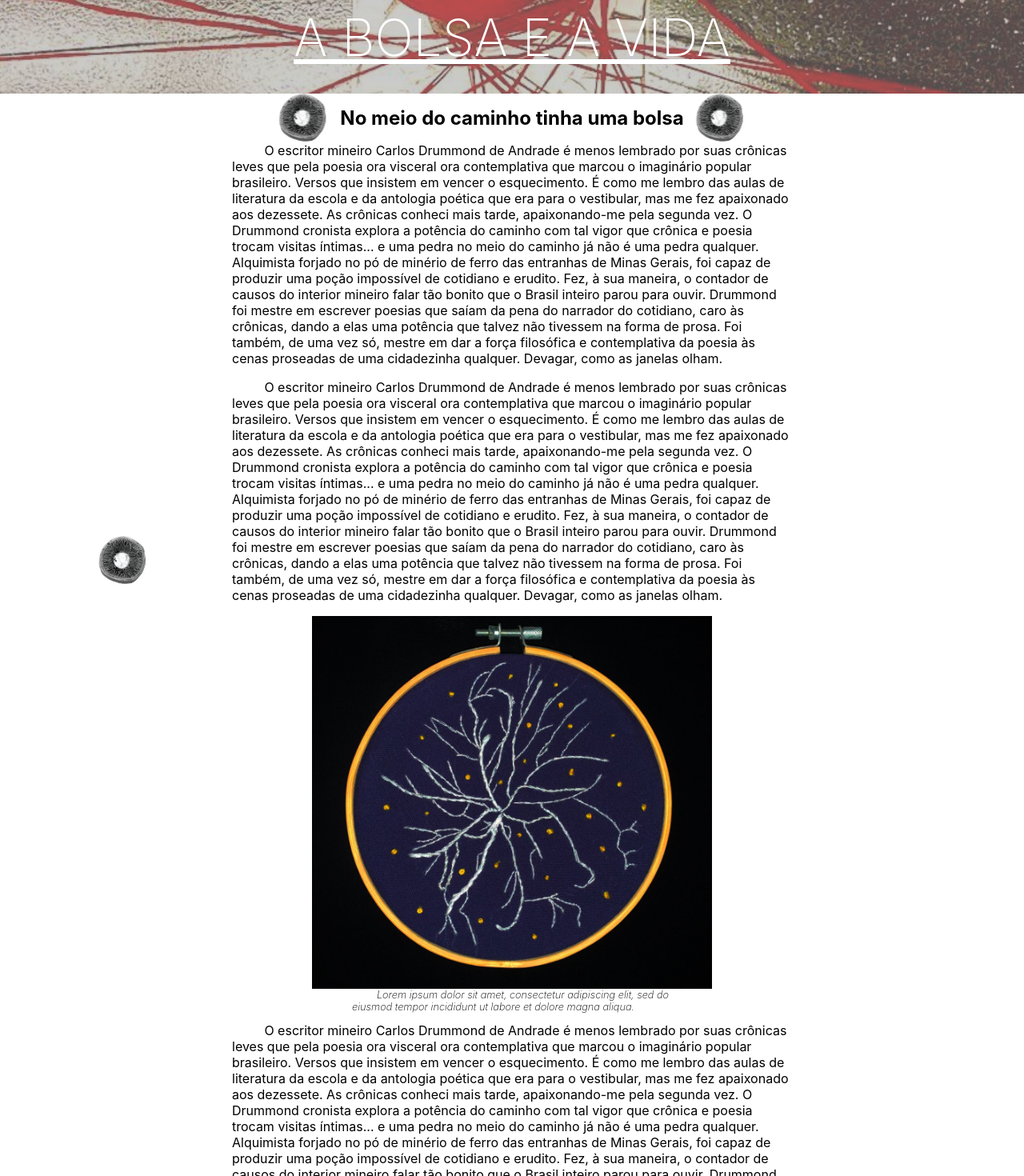
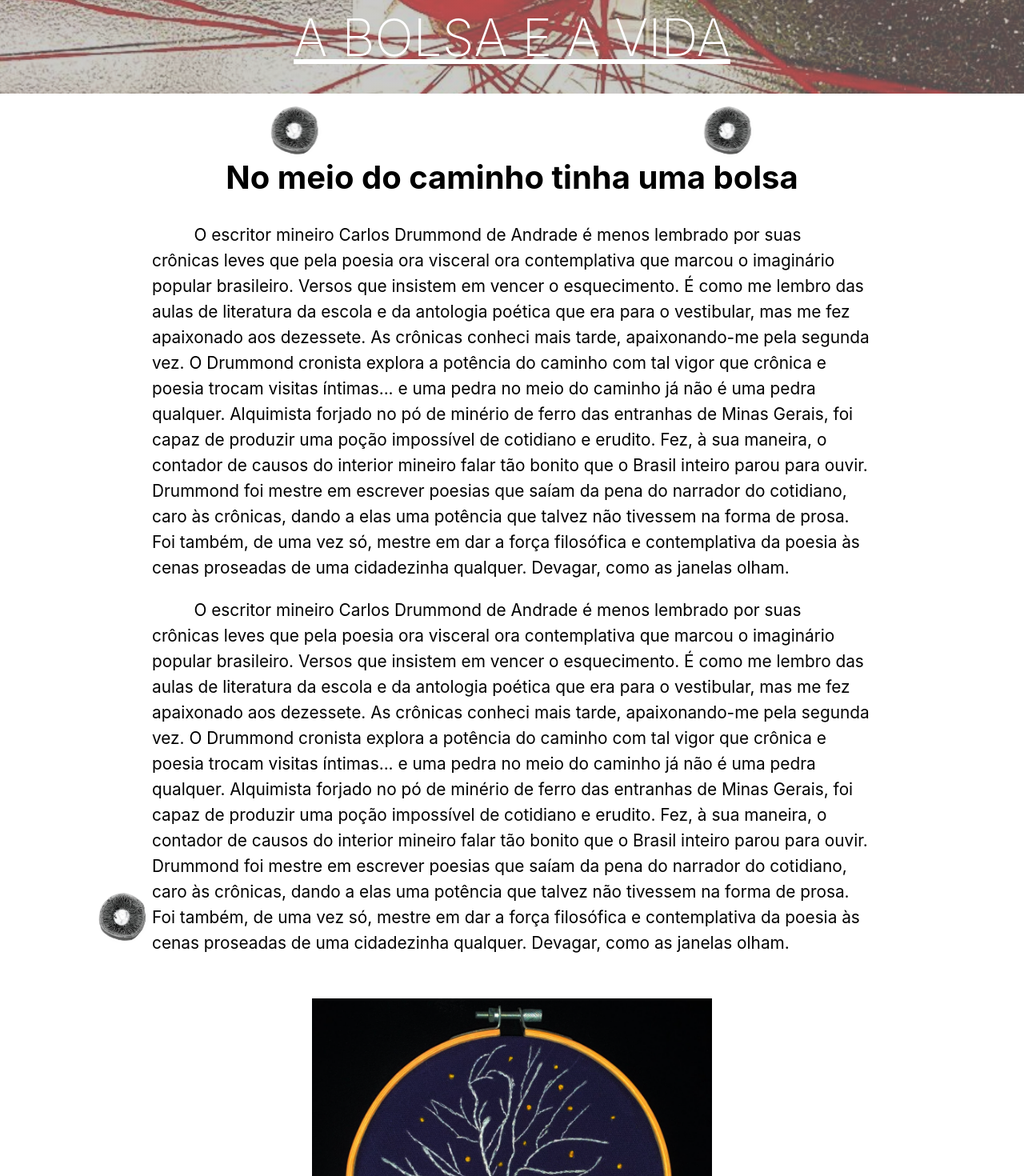
Before and after one commit to fmammoli/react-circular-menu-test, a React (Create React App) app: page /textpage in a window 1280 px wide. Shown: the part 300-1770 px from the top of the page at 80% size. Built offline with nearby package versions, Linux system fonts and the light colour scheme.

Commit message:
changing typografy

```diff
--- a/src/FancyTextPage.css
+++ b/src/FancyTextPage.css
@@ -39,18 +39,24 @@ img {
 
 .container {
   padding-inline: 2rem;
+  padding-top: 1rem;
 }
 
 .container h2 {
-  margin-block: 1rem;
+  margin-top: 4rem;
+  margin-bottom: 2rem;
+  font-size: 2.5rem;
 }
 .container p {
   /* According to tailwind its the best max witdth for text */
   /* max-width: 65ch; */
-  max-width: 700px;
+  max-width: 900px;
   text-indent: 4ch;
 
   margin-bottom: 1em;
+
+  font-size: 1.3rem;
+  line-height: 2rem;
 }
 .container p:first-child {
   margin-top: 0px;
@@ -60,6 +66,7 @@ img {
   align-items: flex-start;
   justify-content: center;
   flex-direction: column;
+  margin-block: 2rem;
 }
 .bounded__img img {
   max-width: 500px;
@@ -78,6 +85,8 @@ img {
   font-size: 0.8rem;
   font-weight: 200;
   max-width: 400px;
+  line-height: 1rem;
+  padding-block: 1rem;
 }
 .reference__list {
   max-width: 700px;
```
